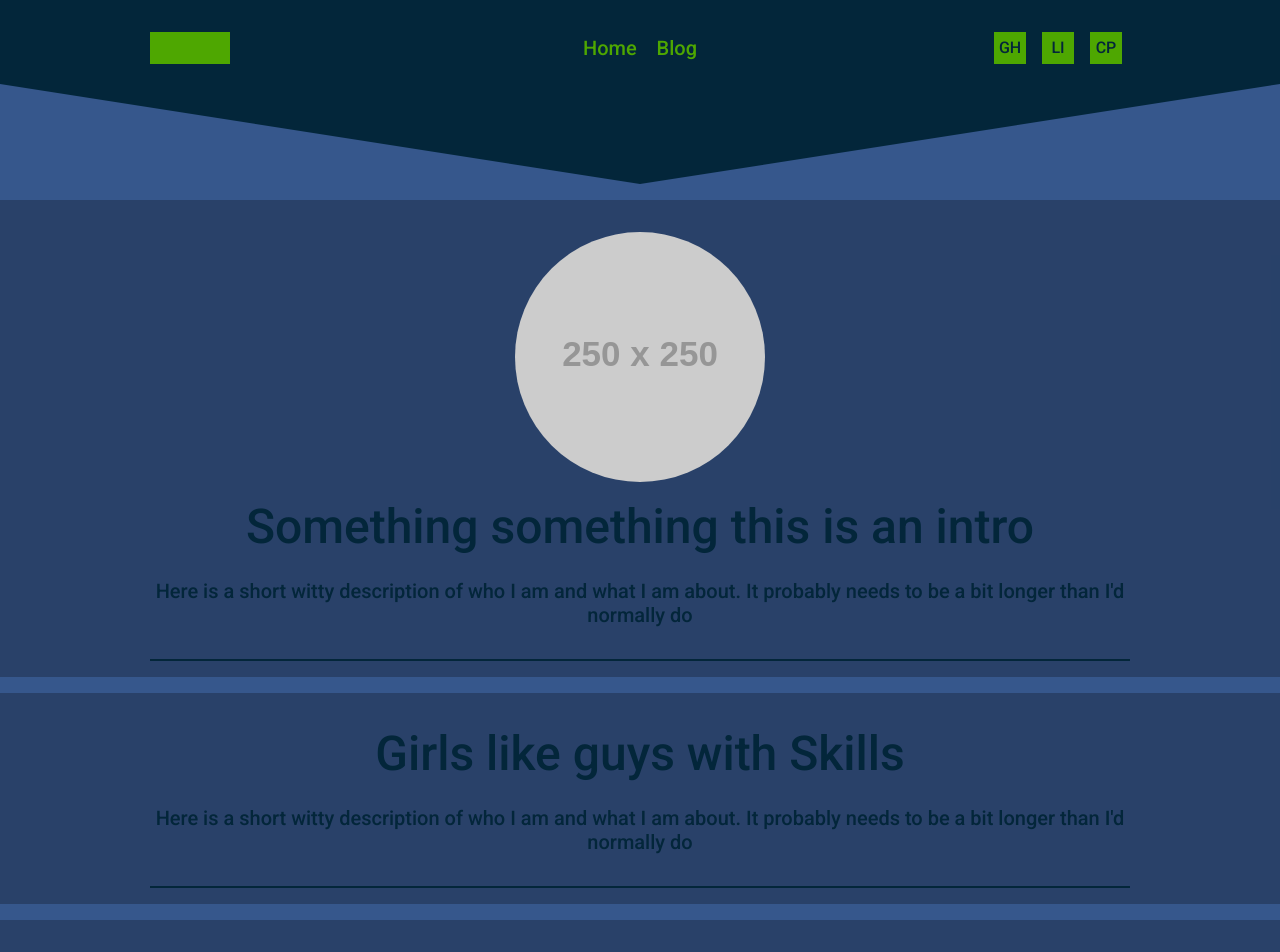
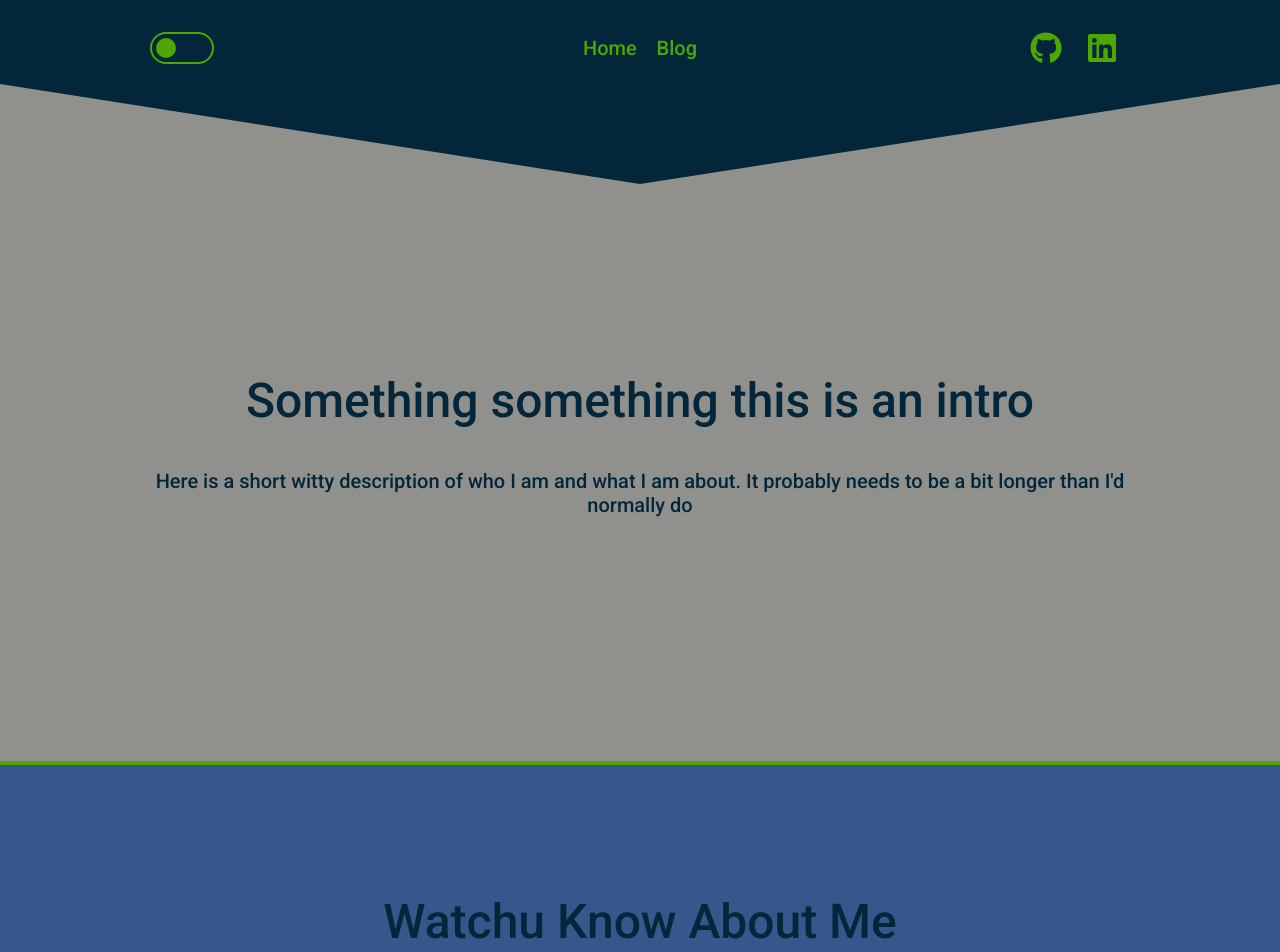
Before and after one commit to joshdelgado/joshdelgado.github.io, a Jekyll site: the page built from index.markdown, in a window 1280 px wide. Shown: the top 952 px of the page. Built offline with Jekyll 4.4.1, drawn with Linux system fonts in a browser that asks for light colours; nearby versions of some CDN libraries; some of the changed text lies outside the part shown.

Commit message:
Added js, syles fixes, header improvement

```diff
--- a/_includes/footer.html
+++ b/_includes/footer.html
@@ -1,5 +1,10 @@
 <footer class="footer">
 	<div class="footer__inner">
-		<span class="footer__text">&copy; Copyright 1992 - forever</span>
+		<ul class="social-links">
+			<li class="social-links__icon">GH</li>
+			<li class="social-links__icon">LI</li>
+			<li class="social-links__icon">CP</li><!-- maybe -->
+		</ul>
+		<span class="footer__text">&copy; 2022 Josh Delgado</span>
 	</div>
 </footer>
--- a/_includes/header.html
+++ b/_includes/header.html
@@ -1,7 +1,7 @@
 <header class="header">
 	<div class="header__inner">
 		<div class="header__left">
-			<div class="header__theme-toggle"></div>
+			<div class="header__theme-toggle js-toggle-theme"></div>
 		</div>
 
 		<nav class="header__nav">
@@ -10,10 +10,14 @@
 		</nav>
 
 		<div class="header__right">
-			<ul class="header__icon-list">
-				<li class="header__icon">GH</li>
-				<li class="header__icon">LI</li>
-				<li class="header__icon">CP</li><!-- maybe -->
+			<ul class="social-links">
+				<li class="social-links__icon">
+					<a href="https://github.com/joshdelgado" class="fab fa-github" target="_blank"></a>
+				</li>
+				<li class="social-links__icon">
+					<a href="https://www.linkedin.com/in/josh-delgado/" class="fab fa-linkedin" target="_blank"></a>
+				</li>
+				</li>
 			</ul>
 		</div>
 	</div>
--- a/_layouts/default.html
+++ b/_layouts/default.html
@@ -9,6 +9,11 @@
 	<link href="https://fonts.googleapis.com/css2?family=Roboto:wght@500&display=swap" rel="stylesheet">
 	<link rel="stylesheet" href="/css/reset.css">
 	<link rel="stylesheet" href="/css/styles.css">
+
+	<!-- javascript -->
+	<script src="https://kit.fontawesome.com/d3bfb2ecca.js" crossorigin="anonymous"></script>
+	<script src="https://ajax.googleapis.com/ajax/libs/jquery/3.5.1/jquery.min.js"></script>
+	<script src="/assets/js/main.js"></script>
 </head>
 
 <body>
--- a/_scss/_body.scss
+++ b/_scss/_body.scss
@@ -1,3 +1,2 @@
 .body {
-	padding: 1rem 0;
 }
--- a/_scss/_defaults.scss
+++ b/_scss/_defaults.scss
@@ -12,4 +12,9 @@
 
 body {
 	background-color: $blue;
+	overflow-x: hidden;
 }
+
+a {
+	color: $green;
+}
--- a/_scss/_footer.scss
+++ b/_scss/_footer.scss
@@ -6,13 +6,17 @@
     &__inner {
         @include container();
 		margin-top: 1rem;
+		display: flex;
+		flex-direction: column;
+		align-items: center;
+		justify-content: space-between;
     }
 
     &__text {
         display: block;
-        font-size: 20px;
         text-align: center;
-		color: $green;
+		color: $blue;
+		padding-top: 2rem;
     }
 
 	// &:before{
--- a/_scss/_header.scss
+++ b/_scss/_header.scss
@@ -1,8 +1,11 @@
 .header {
     display: block;
+	width: 100%;
 	padding-top: 1rem;
     text-align: center;
     background-color: $navy;
+	position: absolute;
+	top: 0;
 	// border-radius: 0 0 50% 50%;
 
 	&__inner {
@@ -29,27 +32,37 @@
 
 	&__theme-toggle {
 		display: block;
-		background-color: $green;
+		position: relative;
 		height: 2rem;
-		width: 5rem;
-	}
+		width: 4rem;
+		color: $green;
+		font-size: 2rem;
+		border: 2px solid $green;
+		border-radius: 2rem;
+		cursor: pointer;
+		transition: all 350ms ease;
 
-	&__icon-list {
-		margin: 0;
-		padding: 0;
-		height: 2rem;
-		list-style: none;
-		display: flex;
-		justify-content: flex-end;
-		align-items: center;
-	}
+		&:after {
+			content: '';
+			position: absolute;
+			left: 0.25rem;
+			top: 50%;
+			transform: translate(0, -50%);
+			background-color: $green;
+			height: 1.25rem;
+			width: 1.25rem;
+			border-radius: 100%;
+			transition: all 350ms ease;
+		}
 
-	&__icon {
-		margin: 0 0.5rem;
-		height: 2rem;
-		width: 2rem;
-		background-color: $green;
-		line-height: 2rem;
+		&--light-mode {
+			background-color: $green;
+
+			&:after {
+				transform: translate(34px, -50%);
+				background-color: $navy;
+			}
+		}
 	}
 
 	// &:after {
@@ -71,7 +84,7 @@
 		width: 100%;
 		height: 100px;
 		border-top: solid 100px $navy;
-		border-left: solid 50vw $blue;
-		border-right: solid 50vw $blue;
+		border-left: solid 50vw $gray;
+		border-right: solid 50vw $gray;
 	}
 }
--- a/_scss/_sections.scss
+++ b/_scss/_sections.scss
@@ -1,8 +1,6 @@
-.intro-section {
-	padding: 1rem 0;
-	margin-bottom: 1rem;
-	background-color: rgba(0,0,0,0.25);
+.section {
 	@include container();
+	padding-bottom: 0;
 
 	&__inner {
 		border-bottom: 2px solid $navy;
@@ -19,11 +17,138 @@
 	&__title {
 		font-size: 48px;
 		margin: 0;
-		padding-bottom: 1.5rem;
+		padding-bottom: 2.5rem;
 	}
 
 	&__text {
 		font-size: 20px;
+	}
+
+	&__row {
+		display: flex;
+		justify-content: space-between;
+
+		&--align-items-center {
+			align-items: center;
+		}
+	}
+
+	&__column {
+		width: calc(50% - 1rem);
+	}
+
+	&__works {
+		display: flex;
+		justify-content: space-between;
+		flex-wrap: wrap;
+		margin: 1rem 0 0;
+		border: 1px solid $navy;
+	}
+
+	&__work {
+		flex: 1 1 320px;
+		height: 320px;
+		border: 1px solid $navy;
+	}
+
+	/**
+	** Hero Section
+	**/
+	&--hero {
+		display: flex;
+		flex-direction: column;
+		align-items: center;
+		justify-content: center;
+		background-color: $gray;
+		height: calc(85vh - 8rem);
+		margin-top: 8rem;
+		border-bottom: 4px solid $green;
+
+		.section {
+			&__inner {
+				border-bottom: none;
+				text-align: center;
+				padding: 1rem 0 2rem;
+			}
+		}
+	}
+
+	/**
+	** About Section
+	**/
+	&--about {
+		.section {
+			&__inner {
+				padding-bottom: 8rem;
+			}
+
+			&__title {
+				padding: 6rem 0;
+			}
+
+			&__text {
+				text-align: left;
+				margin-bottom: 1rem;
+			}
+
+			&__skills-list {
+				display: flex;
+				justify-content: space-between;
+				flex-wrap: wrap;
+
+				> li {
+					width: 50%;
+					text-align: left;
+				}
+			}
+
+			&__list-item {
+				width: 50%;
+			}
+		}
+	}
+
+
+	/**
+	** Skills Section
+	**/
+	&--skills {
+		.section {
+			&__title {
+				padding: 6rem 0 1rem;
+			}
+
+			&__subtitle {
+				font-size: 20px;
+				padding: 0 0 6rem 0;
+			}
+
+			&__inner {
+				padding-bottom: 8rem;
+			}
+		}
+	}
+
+
+	/**
+	** Work Section
+	**/
+	&--work {
+		.section {
+			&__title {
+				padding: 6rem 0 1rem;
+			}
+
+			&__subtitle {
+				font-size: 20px;
+				padding: 0 0 6rem 0;
+			}
+
+			&__inner {
+				padding-bottom: 8rem;
+				border-bottom: 0;
+			}
+		}
 	}
 }
 
--- /dev/null
+++ b/_scss/elements/_elements.scss
@@ -0,0 +1 @@
+@import 'social-links';
--- /dev/null
+++ b/_scss/elements/_social-links.scss
@@ -0,0 +1,18 @@
+.social-links {
+	margin: 0;
+	padding: 0;
+	height: 2rem;
+	list-style: none;
+	display: flex;
+	justify-content: flex-end;
+	align-items: center;
+
+	&__icon {
+		margin: 0 0.75rem;
+		text-align: center;
+		height: 2rem;
+		width: 2rem;
+		line-height: 2rem;
+		font-size: 2rem;
+	}
+}
--- /dev/null
+++ b/assets/js/main.js
@@ -0,0 +1,5 @@
+jQuery(document).ready(function () {
+	$('.js-toggle-theme').on('click', function () {
+		$(this).toggleClass('header__theme-toggle--light-mode');
+	});
+});
--- a/css/styles.scss
+++ b/css/styles.scss
@@ -11,3 +11,4 @@
 @import 'footer';
 @import 'body';
 @import 'sections';
+@import 'elements/elements';
--- a/index.markdown
+++ b/index.markdown
@@ -4,29 +4,57 @@
 
 title: My First Page
 layout: default
+jsarr:
+- js/main.js
 ---
 
-<section class="intro-section">
-	<div class="intro-section__inner">
-		<img src="https://via.placeholder.com/250" class="intro-section__img" />
-		<h1 class="intro-section__title">Something something this is an intro</h1>
-		<p class="intro-section__text">Here is a short witty description of who I am and what I am about. It probably needs to be a bit longer than I'd normally do</p>
+<section class="section section--hero">
+	<div class="section__inner">
+		<h1 class="section__title">Something something this is an intro</h1>
+		<p class="section__text">Here is a short witty description of who I am and what I am about. It probably needs to be a bit longer than I'd normally do</p>
 	</div>
 </section>
 
-<section class="intro-section">
-	<div class="intro-section__inner">
-		<h1 class="intro-section__title">Girls like guys with Skills</h1>
-		<p class="intro-section__text">Here is a short witty description of who I am and what I am about. It probably needs to be a bit longer than I'd normally do</p>
+<section class="section section--about">
+	<div class="section__inner">
+		<h1 class="section__title">Watchu Know About Me</h1>
+		<div class="section__row section__row--align-items-center">
+			<div class="section__column">
+				<p class="section__text">Likely nothing, that's why you're here. Here is a bit about me boiled down to effectively a series of tweets.</p>
+				<p class="section__text">Likely nothing, that's why you're here. Here is a bit about me boiled down to effectively a series of tweets. Likely nothing, that's why you're here. Here is a bit about me boiled down to effectively a series of tweets.</p>
+				<ul class="section__skills-list">
+					<li class="section__list-item">Angular</li>
+					<li class="section__list-item">Typescript</li>
+					<li class="section__list-item">Jekyll</li>
+					<li class="section__list-item">CSS3</li>
+				</ul>
+			</div>
+			<div class="section__column">
+				<img src="http://www.joshdelgado.me/wp-content/uploads/2017/08/slack-photo.jpg" class="section__img" />
+			</div>
+		</div>
+	</div>
+</section>
+
+<section class="section section--skills">
+	<div class="section__inner">
+		<h1 class="section__title">Girls like guys with Skills</h1>
+		<p class="section__subtitle">A Jack of all trades but a master of none, is oftentimes better than a master of one.</p>
 	</div>
 </section>
 
 
-<section class="intro-section">
-	<div class="intro-section__inner">
-		<h1 class="intro-section__title">Check out my work</h1>
-		<p class="intro-section__text">Here is a short witty description of who I am and what I am about. It probably needs to be a bit longer than I'd normally do</p>
-		<span>Link to resume</span>
-		<span>Link to github</span>
+<section class="section section--work">
+	<div class="section__inner">
+		<h1 class="section__title">Check out my work</h1>
+		<p class="section__subtitle">I've like, done a lot of work. Call me an Orc Peon because I <a href="https://www.youtube.com/watch?v=eO6OaVnbqaY">work work</a>.</p>
+		<div class="section__works">
+			<div class="section__work"></div>
+			<div class="section__work"></div>
+			<div class="section__work"></div>
+			<div class="section__work"></div>
+			<div class="section__work"></div>
+			<div class="section__work"></div>
+		</div>
 	</div>
 </section>
```
